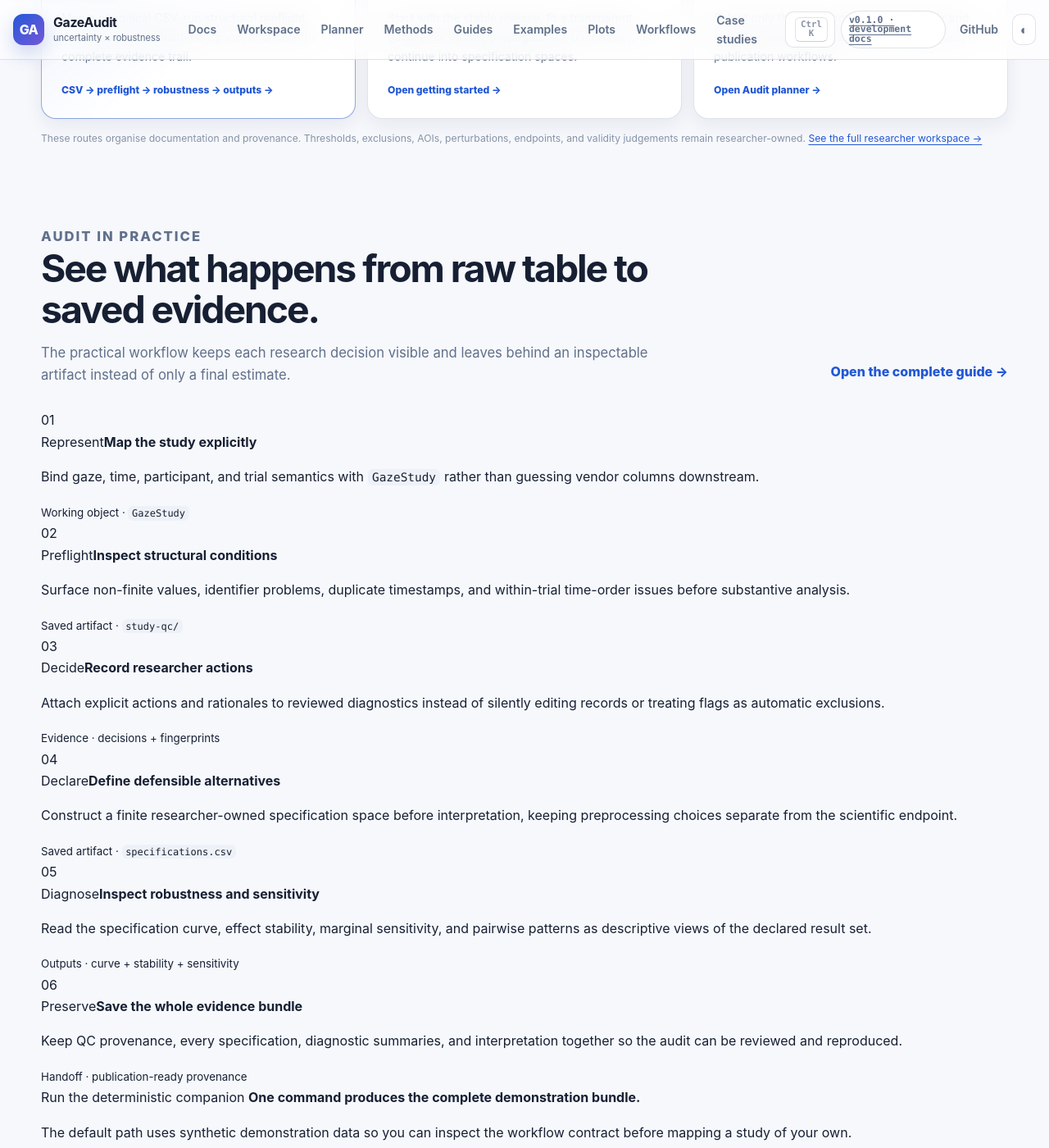
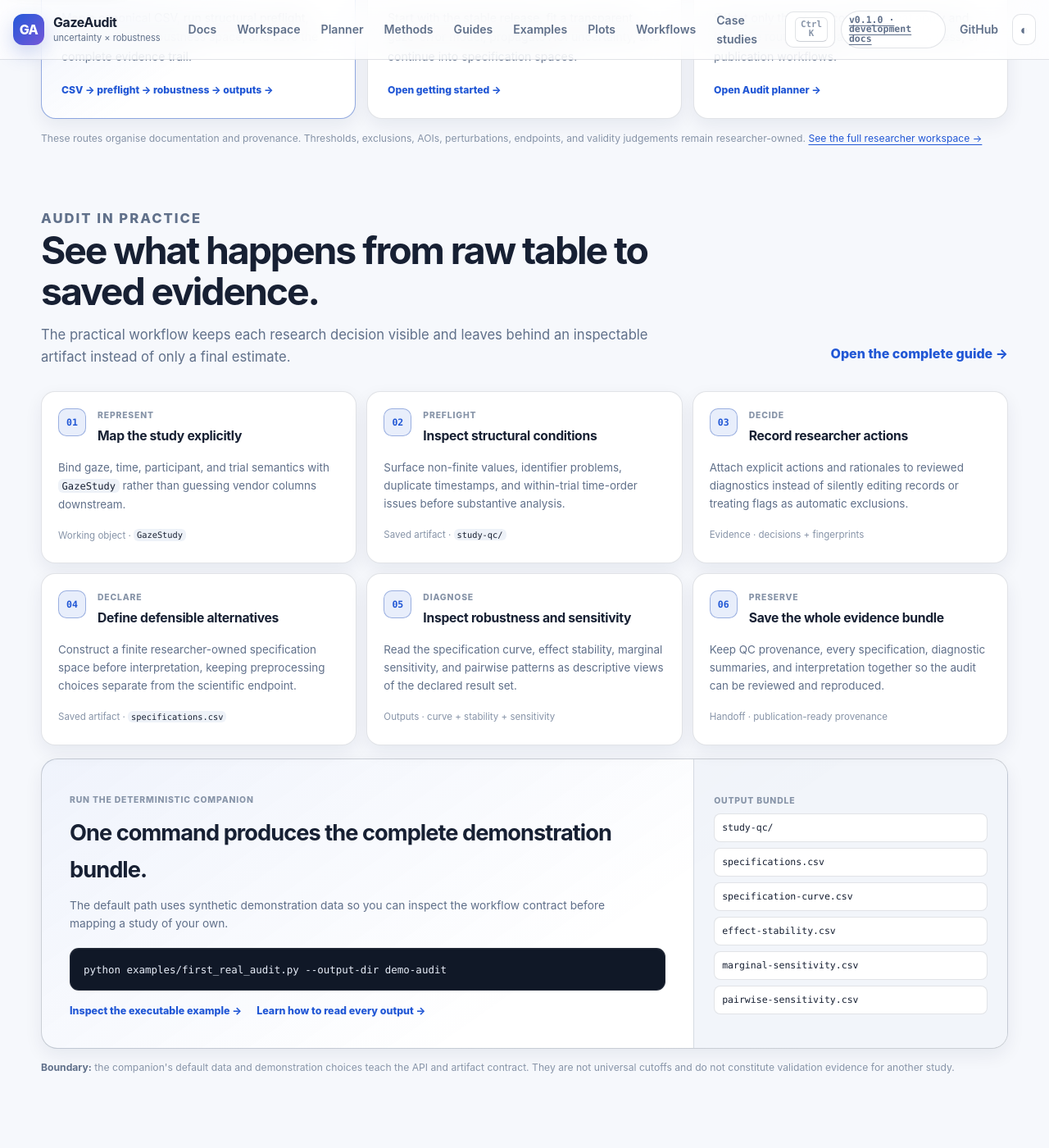
Before and after one commit to stefanosbalaskas/GazeAudit, a Jekyll site: the page built from index.md, in a window 1280 px wide and 1400 px high, scrolled down 1487 px. Shown: the whole window at 82% size. Built offline with Jekyll 4.4.1, drawn with Linux system fonts in a browser that asks for light colours.

Commit message:
docs: style practical audit journey and output bundle

```diff
--- a/assets/css/onboarding.css
+++ b/assets/css/onboarding.css
@@ -142,6 +142,193 @@
   font-size: 0.76rem;
 }
 
+.audit-journey-section {
+  padding-top: 34px;
+  padding-bottom: 34px;
+}
+
+.audit-journey-grid {
+  display: grid;
+  grid-template-columns: repeat(3, minmax(0, 1fr));
+  gap: 12px;
+}
+
+.audit-journey-step {
+  position: relative;
+  display: grid;
+  grid-template-columns: auto 1fr;
+  gap: 12px 14px;
+  align-content: start;
+  min-height: 210px;
+  padding: 20px;
+  border: 1px solid var(--border);
+  border-radius: 17px;
+  background: var(--surface-solid);
+  box-shadow: var(--shadow-sm);
+}
+
+.audit-stage-number {
+  display: grid;
+  width: 34px;
+  height: 34px;
+  place-items: center;
+  border: 1px solid color-mix(in srgb, var(--brand) 30%, var(--border));
+  border-radius: 10px;
+  background: var(--brand-soft);
+  color: var(--brand);
+  font: 820 0.72rem/1 ui-monospace, SFMono-Regular, Menlo, monospace;
+}
+
+.audit-journey-step > div {
+  display: grid;
+  gap: 3px;
+  align-content: center;
+}
+
+.audit-stage-kicker,
+.audit-run-label,
+.audit-output-label {
+  color: var(--faint);
+  font-size: 0.65rem;
+  font-weight: 850;
+  letter-spacing: 0.08em;
+  text-transform: uppercase;
+}
+
+.audit-journey-step strong {
+  color: var(--text);
+  font-size: 0.98rem;
+  letter-spacing: -0.018em;
+}
+
+.audit-journey-step p {
+  grid-column: 1 / -1;
+  margin: 2px 0 0;
+  color: var(--muted);
+  font-size: 0.84rem;
+}
+
+.audit-journey-step small {
+  grid-column: 1 / -1;
+  align-self: end;
+  padding-top: 6px;
+  color: var(--faint);
+  font-size: 0.72rem;
+}
+
+.audit-journey-step small code {
+  color: var(--text);
+}
+
+.audit-run-panel {
+  display: grid;
+  grid-template-columns: minmax(0, 1.35fr) minmax(250px, 0.65fr);
+  gap: 0;
+  overflow: hidden;
+  margin-top: 16px;
+  border: 1px solid var(--border-strong);
+  border-radius: 20px;
+  background:
+    linear-gradient(145deg, color-mix(in srgb, var(--brand) 7%, transparent), transparent 60%),
+    var(--surface-solid);
+  box-shadow: var(--shadow-sm);
+}
+
+.audit-run-copy {
+  padding: clamp(22px, 4vw, 34px);
+}
+
+.audit-run-copy > strong {
+  display: block;
+  max-width: 680px;
+  margin-top: 7px;
+  color: var(--text);
+  font-size: clamp(1.25rem, 2.4vw, 1.7rem);
+  letter-spacing: -0.035em;
+}
+
+.audit-run-copy > p {
+  max-width: 700px;
+  margin: 9px 0 0;
+  color: var(--muted);
+  font-size: 0.86rem;
+}
+
+.audit-run-command {
+  margin: 18px 0 0;
+  padding: 14px 16px;
+  border-radius: 11px;
+}
+
+.audit-run-command code {
+  font-size: 0.78rem;
+}
+
+.audit-run-links {
+  display: flex;
+  flex-wrap: wrap;
+  gap: 9px 18px;
+  margin-top: 15px;
+}
+
+.audit-run-links a {
+  font-size: 0.78rem;
+  font-weight: 780;
+  text-decoration: none;
+}
+
+.audit-output-list {
+  display: grid;
+  align-content: center;
+  gap: 7px;
+  padding: 24px;
+  border-left: 1px solid var(--border);
+  background: color-mix(in srgb, var(--surface-muted) 72%, transparent);
+}
+
+.audit-output-list code {
+  display: block;
+  padding: 7px 9px;
+  overflow: hidden;
+  border: 1px solid var(--border);
+  border-radius: 8px;
+  background: var(--surface-solid);
+  color: var(--text);
+  font-size: 0.72rem;
+  text-overflow: ellipsis;
+  white-space: nowrap;
+}
+
+.audit-journey-boundary {
+  margin: 13px 0 0;
+  color: var(--faint);
+  font-size: 0.76rem;
+}
+
+.audit-journey-boundary strong {
+  color: var(--muted);
+}
+
+@media (max-width: 980px) {
+  .audit-journey-grid {
+    grid-template-columns: repeat(2, minmax(0, 1fr));
+  }
+
+  .audit-run-panel {
+    grid-template-columns: 1fr;
+  }
+
+  .audit-output-list {
+    grid-template-columns: repeat(2, minmax(0, 1fr));
+    border-top: 1px solid var(--border);
+    border-left: 0;
+  }
+
+  .audit-output-label {
+    grid-column: 1 / -1;
+  }
+}
+
 @media (max-width: 820px) {
   .doc-tools {
     align-items: flex-start;
@@ -153,11 +340,13 @@
     white-space: normal;
   }
 
-  .practical-start-grid {
+  .practical-start-grid,
+  .audit-journey-grid {
     grid-template-columns: 1fr;
   }
 
-  .practical-start-card {
+  .practical-start-card,
+  .audit-journey-step {
     min-height: 0;
   }
 }
@@ -172,6 +361,14 @@
     flex: 1 1 0;
     justify-content: center;
   }
+
+  .audit-output-list {
+    grid-template-columns: 1fr;
+  }
+
+  .audit-output-label {
+    grid-column: auto;
+  }
 }
 
 @media (prefers-reduced-motion: reduce) {
```
